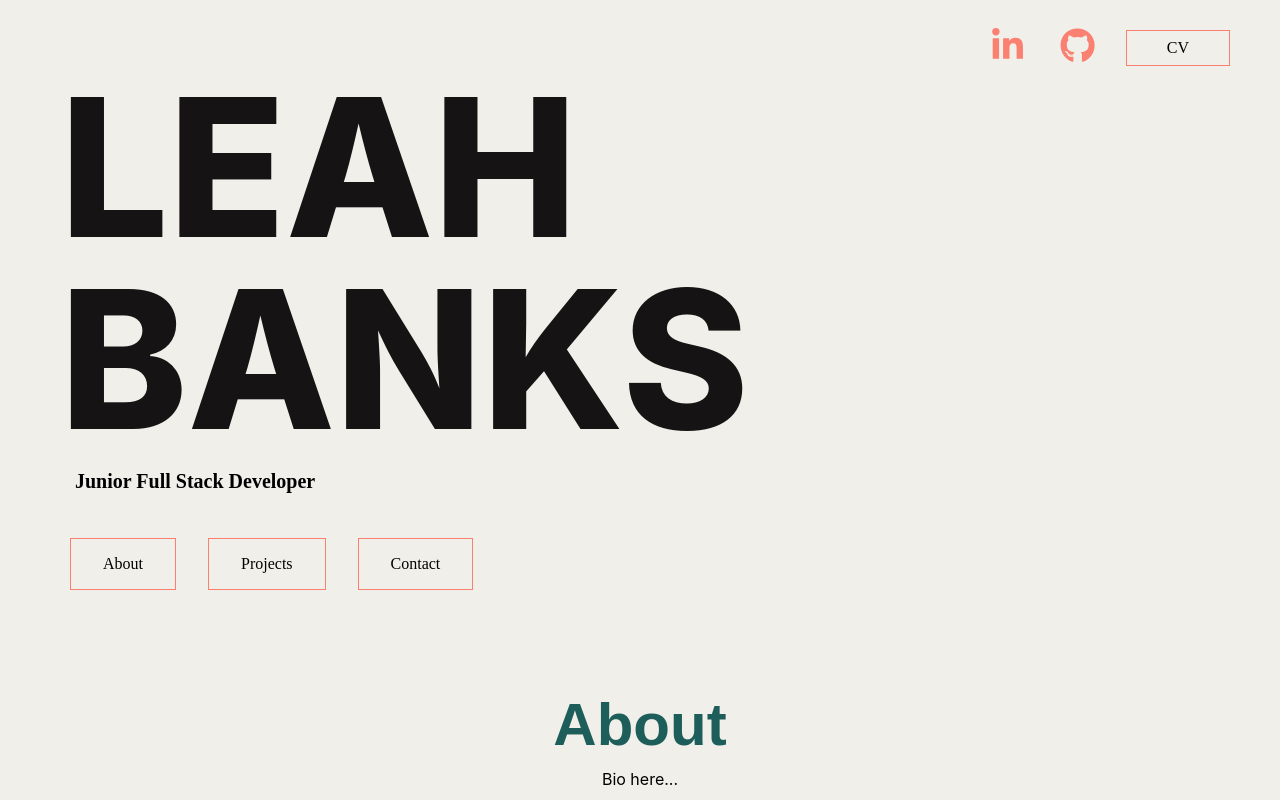
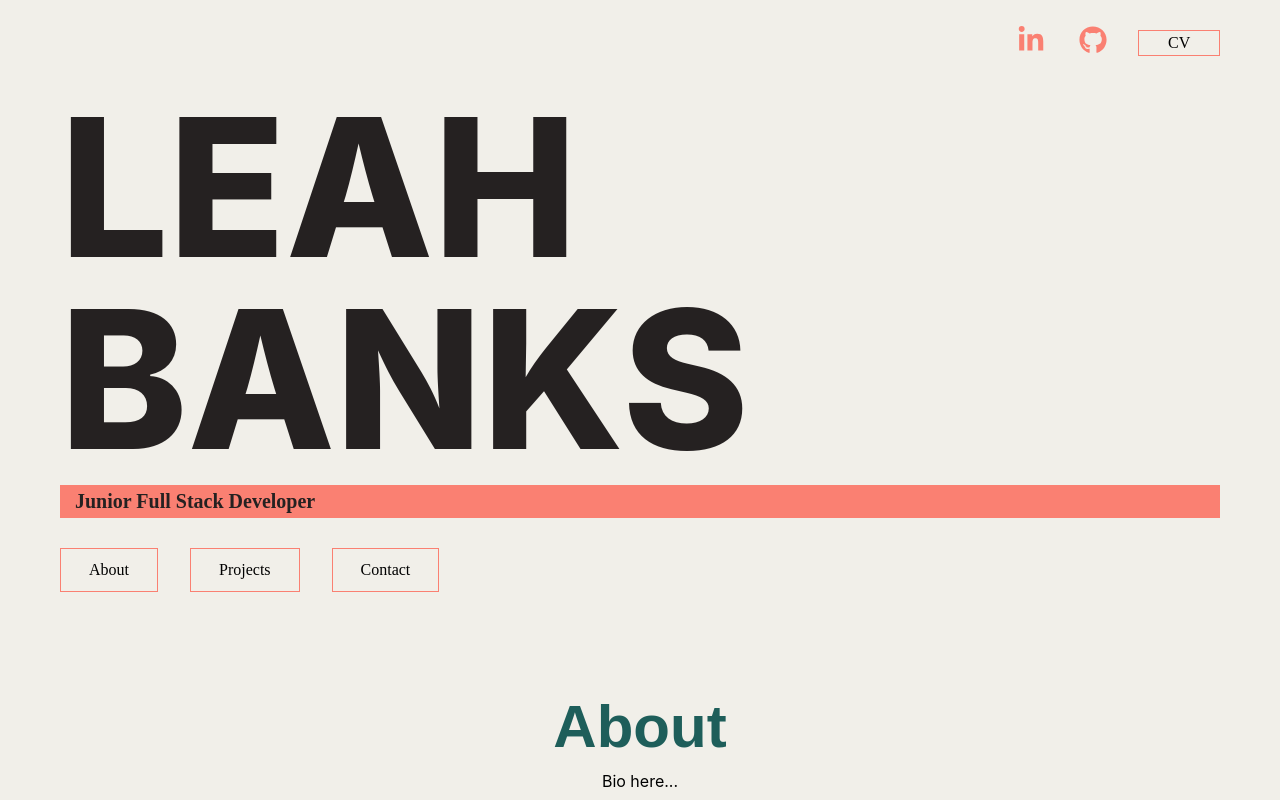
Before and after one commit to leahbanks/portfolio, a React (Create React App) app: page / in a window 1280 px wide. Shown: the top 800 px of the page. Built offline with nearby package versions, Linux system fonts and the light colour scheme.

Commit message:
finalised nav/cta/header css

```diff
--- a/src/components/CTA/CTA.css
+++ b/src/components/CTA/CTA.css
@@ -4,15 +4,13 @@
   align-items: end;
   gap: 1rem;
   font-size: 1.25rem;
-
-  /* padding-top: 30px; */
 }
 
 .github {
   text-decoration: none;
   color: salmon;
   gap: 1.5rem;
-  font-size: 2.2rem;
+  font-size: 1.75rem;
   padding: 15px;
 }
 
@@ -20,14 +18,14 @@
   text-decoration: none;
   color: salmon;
   gap: 1.5rem;
-  font-size: 2.2rem;
+  font-size: 1.75rem;
   padding: 3px;
 }
 
 .cv {
   display: inline-block;
   border: 1px solid salmon;
-  padding: 0.5rem 2.5rem;
+  padding: 0.2rem 1.8rem;
   margin: 0;
   text-decoration: none;
   background: #f1efe9;
@@ -40,7 +38,7 @@
 
 .cv:hover {
   display: inline-block;
-  padding: 0.5rem 2.5rem;
+  padding: 0.2rem 1.8rem;
   margin: 0;
   text-decoration: none;
   color: #f1efe9;
@@ -52,7 +50,7 @@
 }
 
 .side-nav-cv {
-  padding-right: 50px;
+  padding-right: 60px;
   padding-top: 30px;
 }
 
--- a/src/components/Header/Header.css
+++ b/src/components/Header/Header.css
@@ -10,7 +10,7 @@
 .header {
     padding: 60px;
     padding-bottom: 0px;
-    padding-top: 0px;
+    padding-top: 30px;
     height: 100%;
     position: relative;
 }
@@ -24,12 +24,17 @@
     text-transform: uppercase;
     font-size: 15vw;
     text-align: left;
-    color: rgb(21, 19, 19);
+    color: rgb(37, 33, 33);
+    padding-bottom: 10px;
 }
 
 .header h4 {
-    padding: 15px;
+    padding: 5px;
+    padding-left: 15px;
     font-size: 20px;
     text-align: left;
     font-family:'Noto Serif JP', serif;
+    z-index: -1;
+    background-color: salmon;
+    color: rgb(37, 33, 33);
 }
--- a/src/components/Nav/Nav.css
+++ b/src/components/Nav/Nav.css
@@ -6,13 +6,14 @@
   flex-direction: row;
   padding: 30px;
   padding-bottom: 40px;
-  padding-left: 70px;
+  padding-left: 60px;
+  padding-right: 60px;
 }
 
 .nav-items button {
   display: inline-block;
   border: 1px solid salmon;
-  padding: 1rem 2rem;
+  padding: 0.75rem 1.75rem;
   margin: 0;
   text-decoration: none;
   background: #f1efe9;
@@ -25,7 +26,7 @@
 
 .nav-items button:hover {
   display: inline-block;
-  padding: 1rem 2rem;
+  padding: 0.75rem 1.75rem;
   margin: 0;
   text-decoration: none;
   color: #f1efe9;
```
